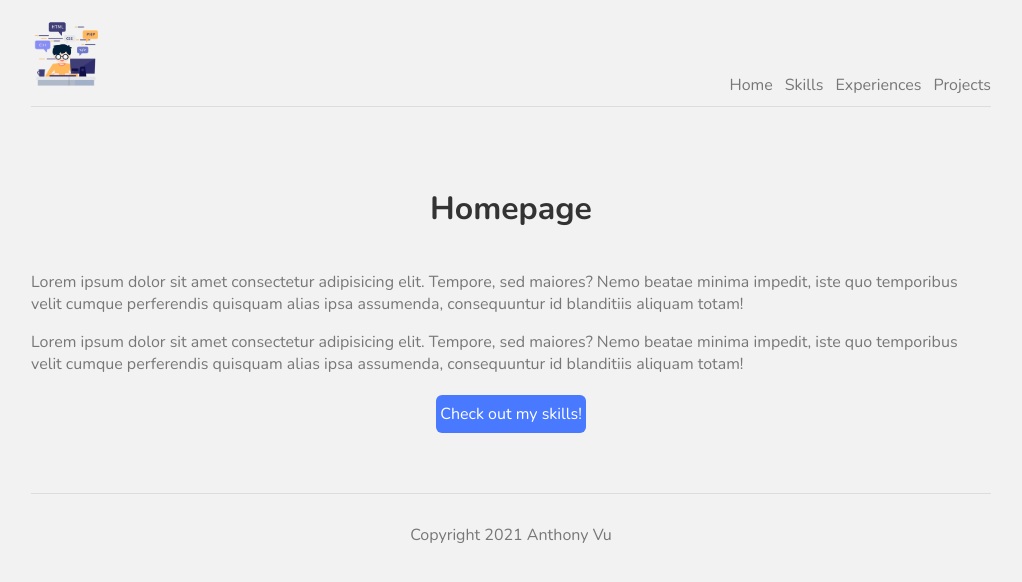
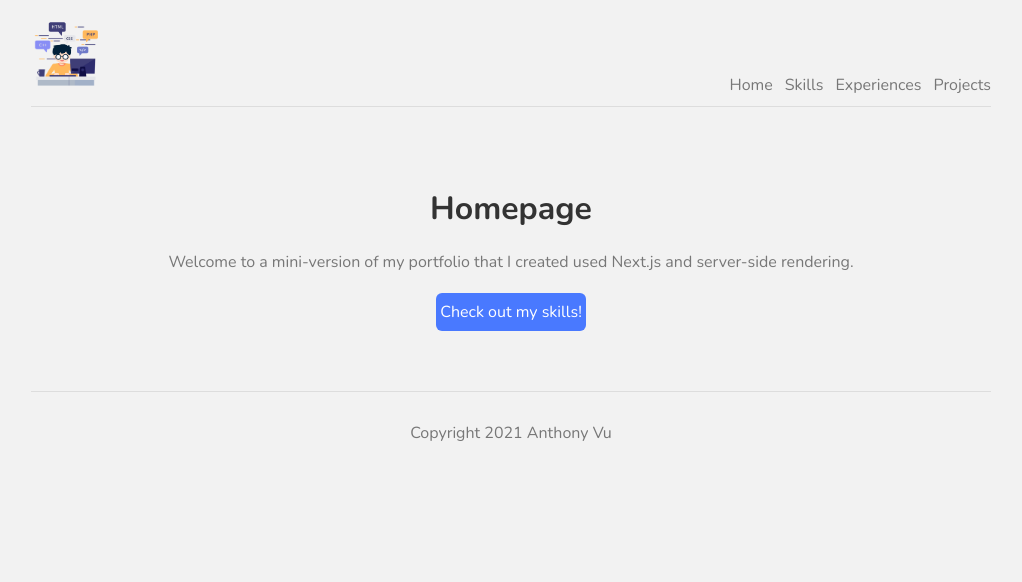
Before and after one commit to AVu120/mini-ssr-portfolio, a Next.js app in the folder client/: page / in a window 1280 px wide. Shown: the top 582 px of the page, without its empty margins (129-1151 px from the left). Built offline with nearby package versions, Linux system fonts and the light colour scheme.

Commit message:
Add my own text to home page.

```diff
--- a/client/pages/Home.module.css
+++ b/client/pages/Home.module.css
@@ -1,5 +1,6 @@
 .title {
   composes: title from "./common.module.css";
+  padding: 0;
 }
 .text {
   composes: text from "./common.module.css";
--- a/client/pages/common.module.css
+++ b/client/pages/common.module.css
@@ -5,4 +5,5 @@
 }
 .text {
   color: var(--textColor);
+  text-align: center;
 }
--- a/client/pages/index.tsx
+++ b/client/pages/index.tsx
@@ -11,16 +11,8 @@ export default function Home() {
       <div>
         <h1 className={styles.title}>Homepage</h1>
         <p className={styles.text}>
-          Lorem ipsum dolor sit amet consectetur adipisicing elit. Tempore, sed
-          maiores? Nemo beatae minima impedit, iste quo temporibus velit cumque
-          perferendis quisquam alias ipsa assumenda, consequuntur id blanditiis
-          aliquam totam!
-        </p>
-        <p className={styles.text}>
-          Lorem ipsum dolor sit amet consectetur adipisicing elit. Tempore, sed
-          maiores? Nemo beatae minima impedit, iste quo temporibus velit cumque
-          perferendis quisquam alias ipsa assumenda, consequuntur id blanditiis
-          aliquam totam!
+          Welcome to a mini-version of my portfolio that I created used Next.js
+          and server-side rendering.
         </p>
         <Link href="/skills">
           <a className={styles.btn}>Check out my skills!</a>
```
